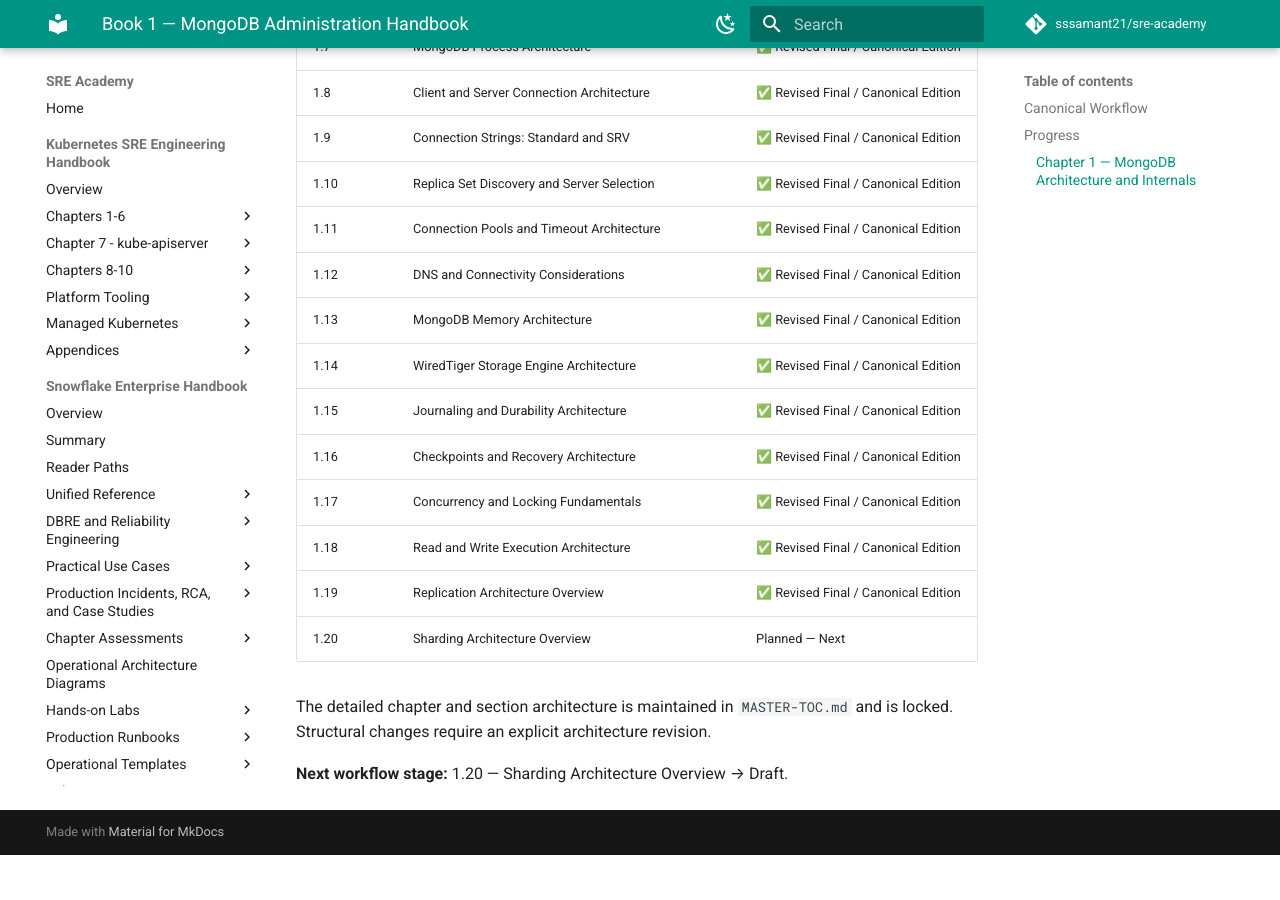
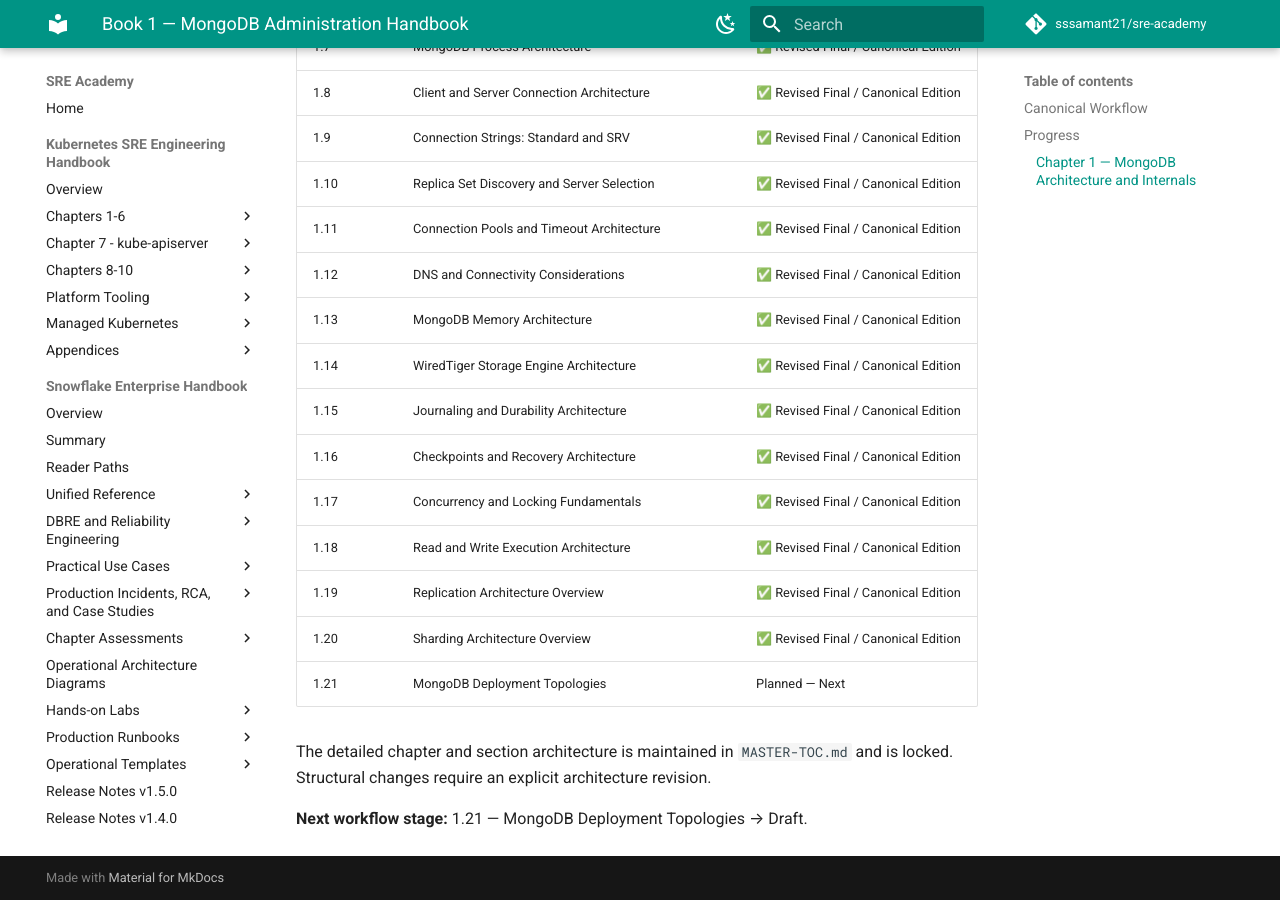
Before and after one commit to sssamant21/sre-academy, an MkDocs documentation site: the page built from docs/books/mongodb/mongodb-administration-handbook/README.md, in a window 1280 px wide and 900 px high, scrolled down 999 px. Built offline with MkDocs 1.6.1 and Material for MkDocs 9.7.7, drawn with Linux system fonts in a browser that asks for light colours; comment, search, counter and statistics services are not loaded; before the commit the page ends 1854 px from its top, so only the background shows below that.

Commit message:
docs(mongodb): mark section 1.20 canonical and advance to 1.21

```diff
--- a/docs/books/mongodb/mongodb-administration-handbook/README.md
+++ b/docs/books/mongodb/mongodb-administration-handbook/README.md
@@ -36,8 +36,9 @@
 | 1.17 | Concurrency and Locking Fundamentals | ✅ Revised Final / Canonical Edition |
 | 1.18 | Read and Write Execution Architecture | ✅ Revised Final / Canonical Edition |
 | 1.19 | Replication Architecture Overview | ✅ Revised Final / Canonical Edition |
-| 1.20 | Sharding Architecture Overview | Planned — Next |
+| 1.20 | Sharding Architecture Overview | ✅ Revised Final / Canonical Edition |
+| 1.21 | MongoDB Deployment Topologies | Planned — Next |
 
 The detailed chapter and section architecture is maintained in `MASTER-TOC.md` and is locked. Structural changes require an explicit architecture revision.
 
-**Next workflow stage:** 1.20 — Sharding Architecture Overview → Draft.
+**Next workflow stage:** 1.21 — MongoDB Deployment Topologies → Draft.
```
